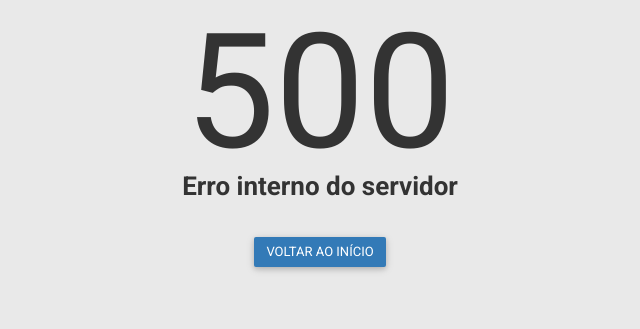
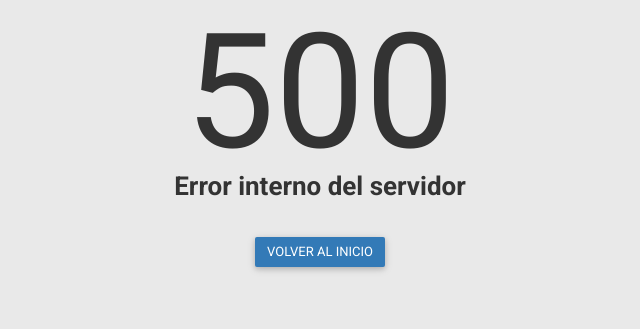
Before and after one commit to ScorpionsDev/djangoSIGE-PS, a Django app: template djangosige/templates/500.html in a window 1280 px wide. Shown: the part 85-414 px from the top of the page, without its empty margins (320-960 px from the left). Run offline with Django 3.2, Linux system fonts and the light colour scheme; the template is opened without the code that fills it, so the values that code supplies are empty; parts of the project's set-up code (start-up, migrations or seed data) failed here and were passed over; some libraries are stand-ins or nearby versions.

Commit message:
Traducido

```diff
--- a/djangosige/templates/500.html
+++ b/djangosige/templates/500.html
@@ -26,9 +26,9 @@
 <body class="four-zero-four">
     <div class="four-zero-four-container">
         <div class="error-code">500</div>
-        <div class="error-message">Erro interno do servidor</div>
+        <div class="error-message">Error interno del servidor</div>
         <div class="button-place">
-            <a href="{% url 'base:index'%}" class="btn btn-primary">VOLTAR AO INÍCIO</a>
+            <a href="{% url 'base:index'%}" class="btn btn-primary">VOLVER AL INICIO</a>
         </div>
     </div>
 
```
